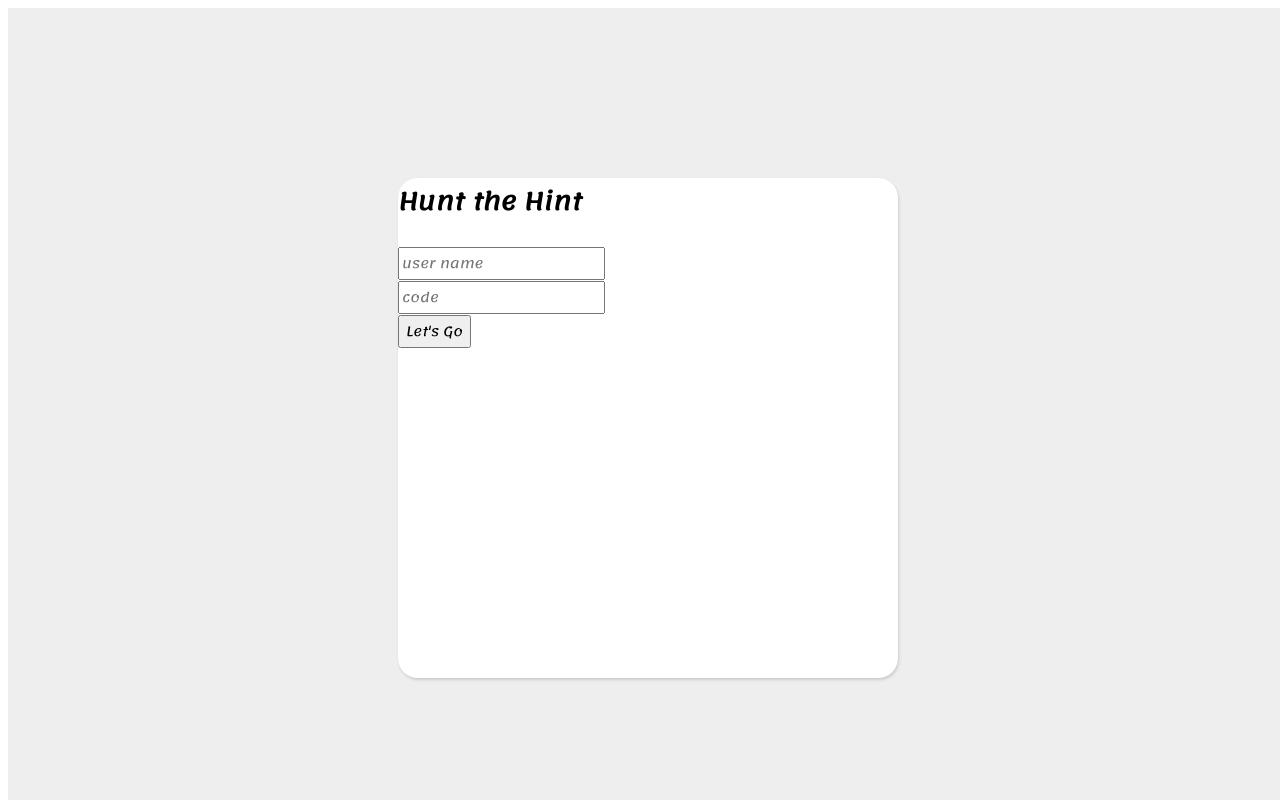
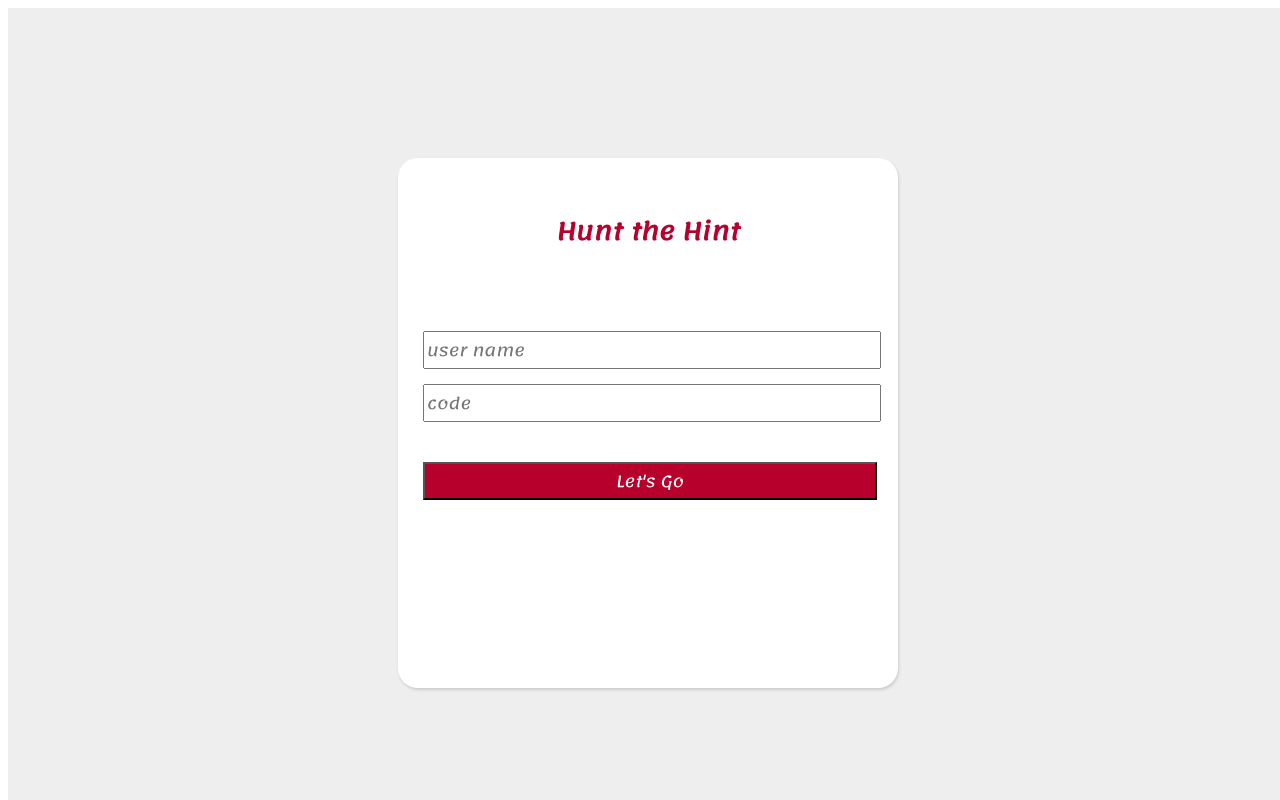
Before and after one commit to shaheemMPM/Treasure-Hunt, a React (Create React App) app: page / in a window 1280 px wide. Shown: the top 800 px of the page. Built offline with nearby package versions, Linux system fonts and the light colour scheme.

Commit message:
Impro UI

```diff
--- a/src/components/Button/Button.css
+++ b/src/components/Button/Button.css
@@ -0,0 +1,12 @@
+.Button {
+    width: 454px;
+    margin-left: 25px;
+    color: white;
+    background: rgb(183, 0, 43);
+    font-size: 16px;
+    margin-top: 40px;
+}
+
+.Button:hover {
+    font-weight: bolder;
+}
--- a/src/components/Button/Button.js
+++ b/src/components/Button/Button.js
@@ -1,8 +1,9 @@
 import React from 'react';
+import './Button.css';
 
 const Button = (props) => {
     return (
-        <button onClick={props.clicked}>{props.content}</button>
+        <button className="Button" onClick={props.clicked}>{props.content}</button>
     );
 }
 
--- a/src/components/Form/Form.css
+++ b/src/components/Form/Form.css
@@ -6,4 +6,11 @@
     box-shadow: 1px 2px 3px #ccc;
     margin: 0px auto;
     border-radius: 20px;
+    padding-top: 30px;
 }
+
+.Form h2 {
+    text-align: center;
+    color: rgb(183, 0, 43);
+    margin-bottom: 60px;
+}
--- a/src/components/TextField/TextField.css
+++ b/src/components/TextField/TextField.css
@@ -0,0 +1,6 @@
+.TextField input {
+    width: 450px;
+    margin-left: 25px;
+    font-size: 16px;
+    margin-top: 15px;
+}
--- a/src/components/TextField/TextField.js
+++ b/src/components/TextField/TextField.js
@@ -1,8 +1,9 @@
 import React from 'react';
+import './TextField.css'
 
 const TextField = (props) => {
     return (
-        <div>
+        <div className="TextField">
             <input type={props.type} placeholder={props.placeholder} autoComplete="off"/>
         </div>
      );
```
